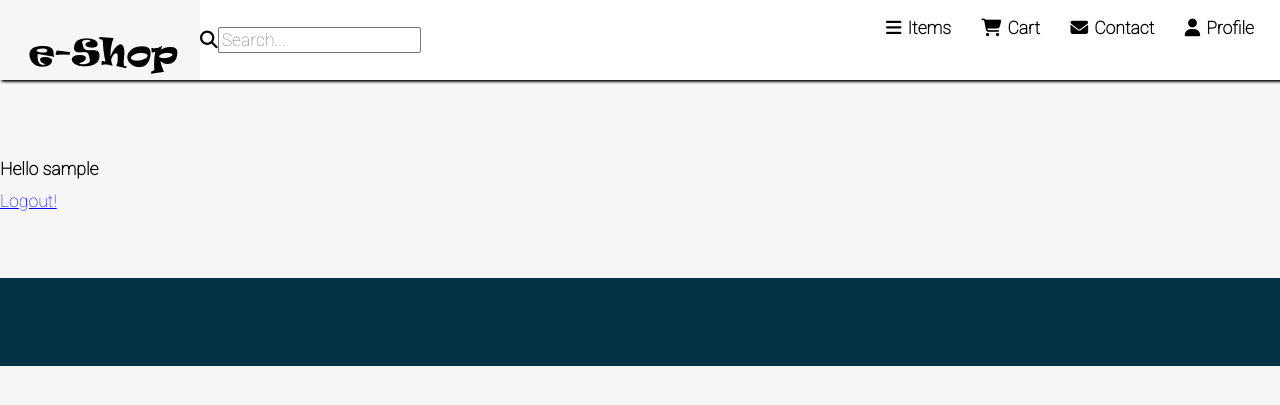
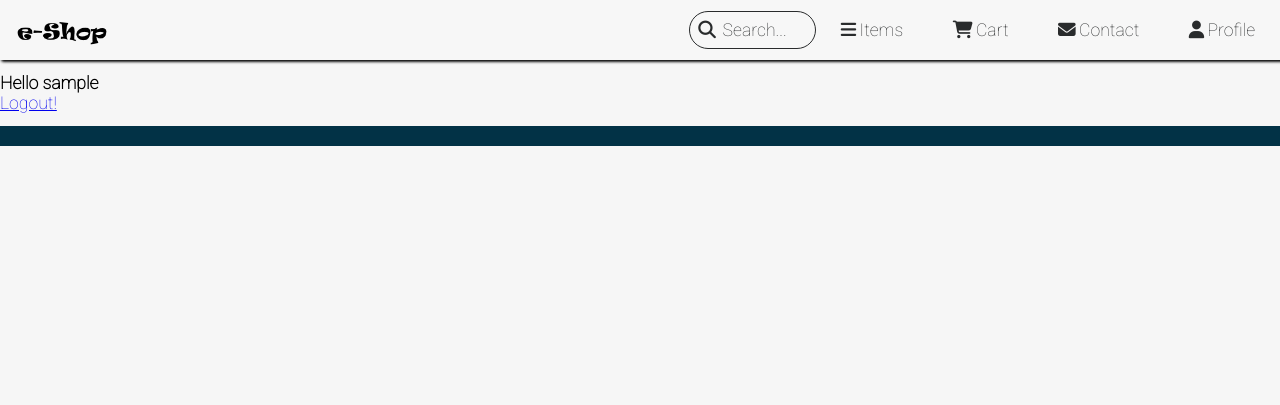
Before and after one commit to Henrar2/eShop, a PHP site: page /dashboard in a window 1280 px wide. Shown: the top 405 px of the page. Run offline with PHP 8.4, Linux system fonts and the light colour scheme; the visitor is signed in with stand-in values (Sample User, id 1); some libraries are stand-ins or nearby versions.

Commit message:
Dashboard/header/error msg styling

```diff
--- a/front/style.css
+++ b/front/style.css
@@ -1,15 +1,19 @@
 *{
     font-family: 'Roboto', sans-serif;
     font-size: 1.05rem;
-    --primary:#4353FF;
-    --secondary:#d4d4ce;
+    /* --primary:#4353FF; */
+
     --default:#f6f6f6;
     --dark:#023246;
-    --success: #28a745;
+    --primary:#0275d8;
+    --success:#5cb85c;
+    --info:#5bc0de;
+    --warning:#f0ad4e;
+    --danger:#d9534f;
+    --inverse:#292b2c;
+    --faded:#f7f7f7;
 }
-button,a,.brandlogo,.navbar,li,i,a,.searchtext{
-    transition: 400ms;
-}
+
 button{
     font-family: sans;
     outline: none;
@@ -34,91 +38,169 @@ body{
     "main main main"
     "footer footer footer";
 }
+*{
+    margin:0;
+    padding:0;
+    --primary:#0275d8;
+    --success:#5cb85c;
+    --info:#5bc0de;
+    --warning:#f0ad4e;
+    --danger:#d9534f;
+    --inverse:#292b2c;
+    --faded:#f7f7f7;
+
+}
+::-webkit-scrollbar {
+    width: 0.5rem;
+    border-radius:21px;
+  }
+
+  /* Track */
+  ::-webkit-scrollbar-track {
+    background: gray;
+    border-radius: 21px;
+  }
+
+  /* Handle */
+  ::-webkit-scrollbar-thumb {
+    background: #A7C5EB;
+    border-radius:21px;
+
+  }
+
+  /* Handle on hover */
+  ::-webkit-scrollbar-thumb:hover {
+    background: #949cdf;
+  }
+
+body{
+    display: block;
+    width:auto;
+}
+/* HEADER START */
 header{
+    grid-area: head;
     display: flex;
-    grid-area: head;
     width: 100%;
+    height: 60px;
+    min-height: 5%;
+    flex-direction: row;
+    align-items: center;
     box-shadow: 3px 0px 3px 1px black;
+    background: var(--faded);
+}
+header a{
+    display: flex;
+    justify-content: center;
+    align-items: center;
+    height: 100%;
+}
+header a img{
+    display: flex;
+    justify-content: center;
+    align-items: center;
+    height: 100%;
 }
 .mainheader{
-    display:flex;
-    justify-content:space-between;
-    align-items:center;
+    display: flex;
+    justify-content: flex-end;
+    align-items: center;
     background-color: transparent;
-    width:60%;
-    height:100%;
-    background: white;
+    width: 60%;
+    height: 100%;
+    background: transparent;
 }
-.brandlogo{
-    height: inherit;
-    cursor: pointer;
+.mainheader span{
+    display: flex;
+    flex-direction: row;
+    justify-content: center;
+    align-items: center;
+    gap: 0.4rem;
+    border: 1px solid var(--inverse);
+    padding: 0.5rem;
+    border-radius: 21px;
 }
-.searchfield{
-    border-radius:25px;
-    background: white;
-    margin-right:1rem;
-    border:1px solid black;
-    box-shadow: 1px 1px 5px whitesmoke;
+.mainheader span i{
+    color:var(--inverse);
 }
-.searchfield input{
-    border-radius: 25px;
-    border:1px solid transparent;
+.mainheader span input{
+    border: 0;
     outline: none;
     width:5rem;
+    background:transparent;
+    transition: 400ms;
+}::placeholder{
+    background:transparent;
+    color:var(--inverse);
 }
-.searchfield span{
-    margin:0.5rem 1rem 0.5rem 0.5rem;
-}
-.searchtext:focus{
-    width:8rem;
+.mainheader span input:focus{
+    width:7rem;
+
 }
 .navbar{
-    display: block;
-    justify-content: center;
+    display: flex;
+    /* justify-content: space-around; */
     align-items: center;
-    width:40%;
-    height:100%;
-    background: white;
-}
-.navbar ul{
-    list-style: none;
-    display:flex;
-    flex-wrap: nowrap;
-    justify-content:space-around;
-    align-items: center;
-    margin-right:1rem;
-    padding-left:1rem;
-}
-.navbar li *{
-    cursor:pointer;
-    text-align: center;
-    transition: 10ms;
-    color:black;
-    margin-left: 6px;
-    font-weight: bold;
-}
-.navbar li:hover *{
-    color:cornflowerblue;
-    transition: 10ms;
-}
-.navbar li a{
-    margin-left:6px;
-    transition: 10ms;
-    text-decoration: none;
+    flex-direction: row;
+    /* text-align: left; */
+    width: 40%;
+    height: 100%;
+    background: transparent;
 }
 @media screen and (max-width: 900px){
     .navbar{
         position:fixed;
         bottom: 0;
-        height: auto;
+        height: 35px;
+        min-height: 35px;
         width:100%;
         border-top:1px solid black;
+        display: flex;
+        /* justify-content: space-around; */
+        flex-direction: row;
+        /* text-align: left; */
+        background-color: white;
     }
+    .navbar ul li a span{
+        color: var(--fade);
+        display: none;
+    }
+}
+.navbar ul{
+    list-style: none;
+    display: flex;
+    flex-direction: row;
+    width: 100%;
+    justify-content: space-around;
+    align-items: center;
+    margin: 0;
+    padding: 0;
+}
+
+.navbar ul li a{
+    display: flex;
+    flex-direction: row;
+    justify-content: center;
+    align-items: baseline;
+    text-decoration: none;
+    color:var(--inverse);
+    font-size:1.2rem;
+
+}
+.navbar ul li a *{
+    transition: 400ms;
+}
+.navbar ul li a:hover > *{
+    color: cornflowerblue;
+}
+
+.navbar ul li a i{
+    margin: 0 0.2rem 0 0;
+    color:var(--inverse)
+}
+@media screen and (max-width: 900px){
     .navbar a:visited > i{
-        color:black;
-    }
-    .searchtext:focus{
-        width:5rem;
+        color:var(--inverse);
     }
     .mainheader{
         width:100%;
@@ -126,11 +208,12 @@ header{
     .navbar li span{
         display: none;
     }
-
 }
+/* HEADER END */
 main{
     grid-area: main;
-    margin:4rem 0;
+    margin:1% 0;
+    padding:0;
 }
 .container{
     display: flex;
```
Also changed, not shown: other parts of front/style.css (+33 -2 lines).
